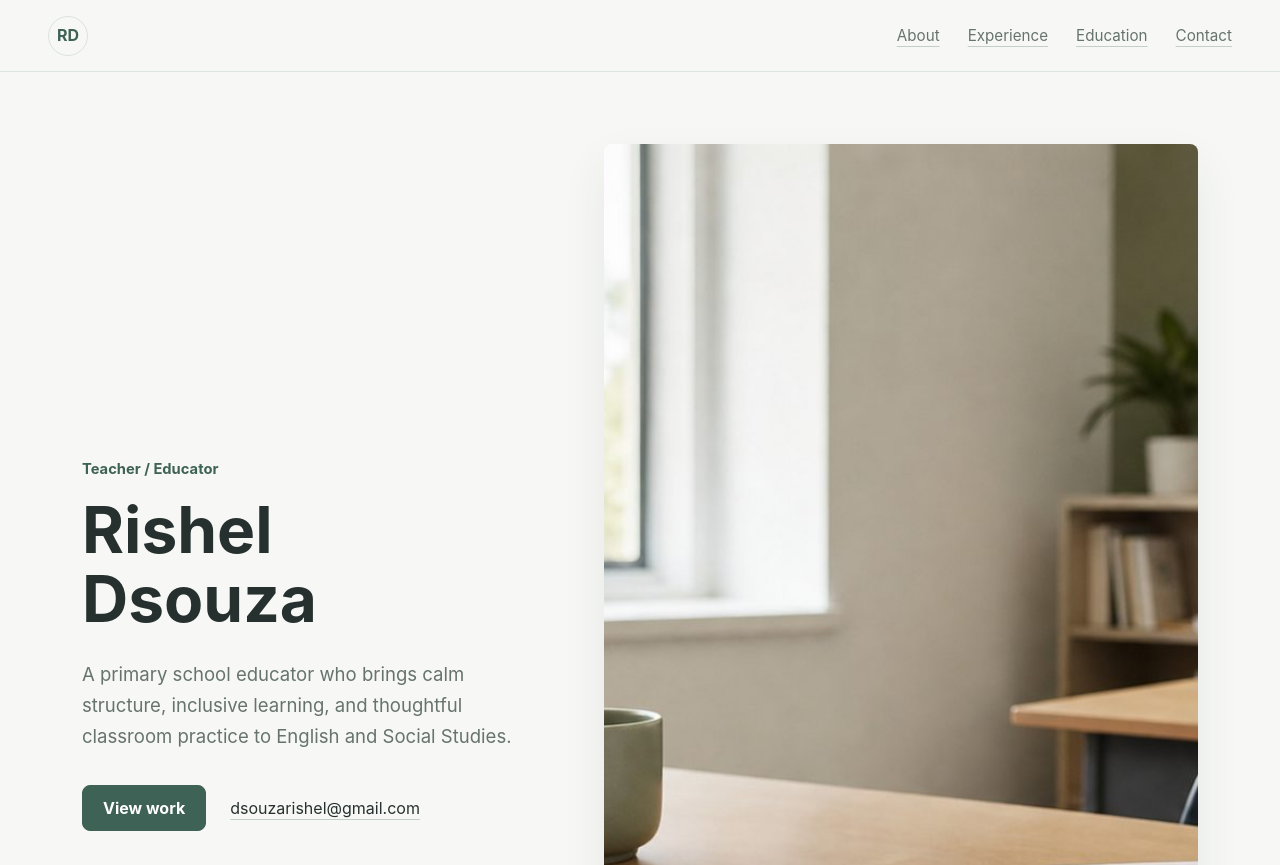
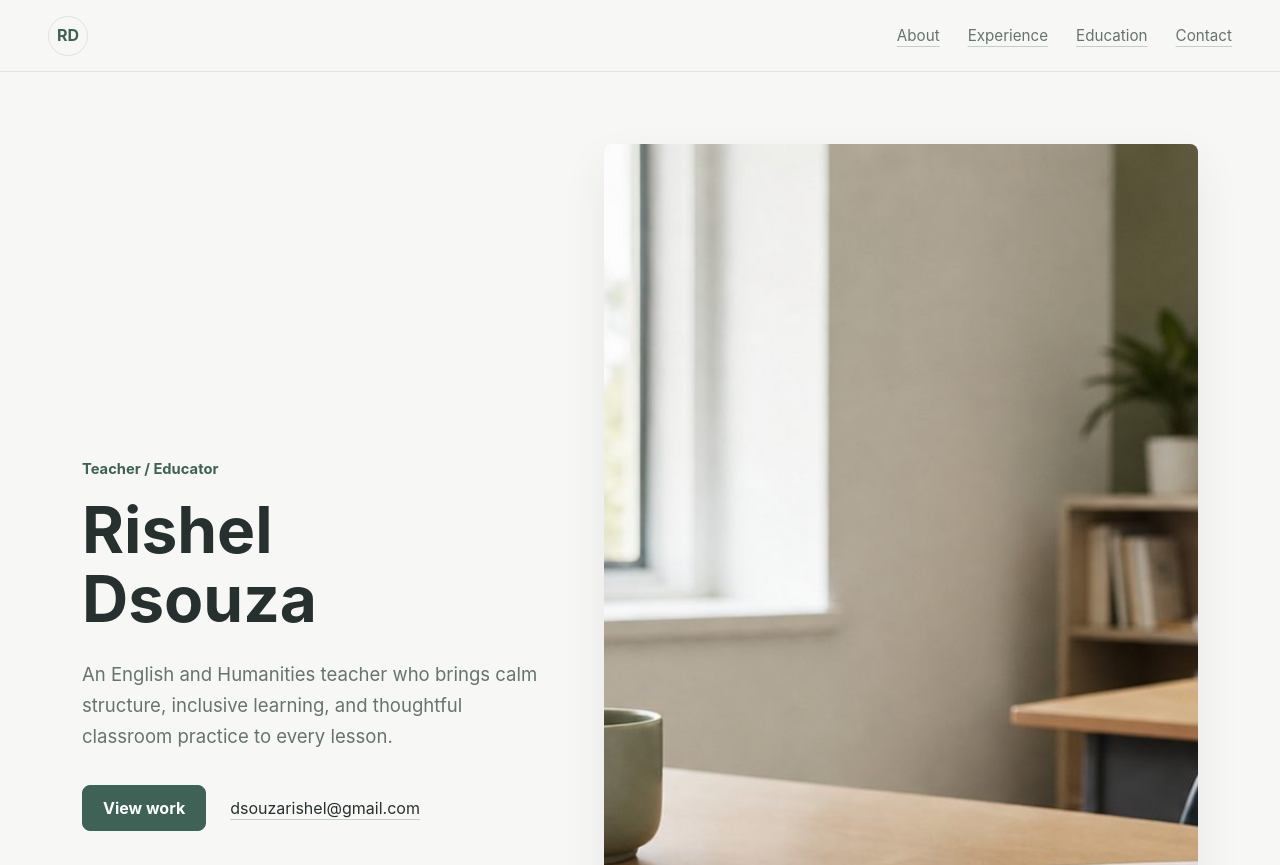
Before and after one commit to dsouzarishel/dsouzarishel.github.io, a plain HTML site: page index.html in a window 1280 px wide. Shown: the top 865 px of the page. Drawn offline with Linux system fonts and the light colour scheme.

Commit message:
Update hero teaching focus

```diff
--- a/index.html
+++ b/index.html
@@ -28,7 +28,7 @@
           <p class="eyebrow">Teacher / Educator</p>
           <h1 id="hero-title">Rishel Dsouza</h1>
           <p class="hero-text">
-            A primary school educator who brings calm structure, inclusive learning, and thoughtful classroom practice to English and Social Studies.
+            An English and Humanities teacher who brings calm structure, inclusive learning, and thoughtful classroom practice to every lesson.
           </p>
           <div class="hero-actions" aria-label="Primary actions">
             <a class="button" href="#experience">View work</a>
```
